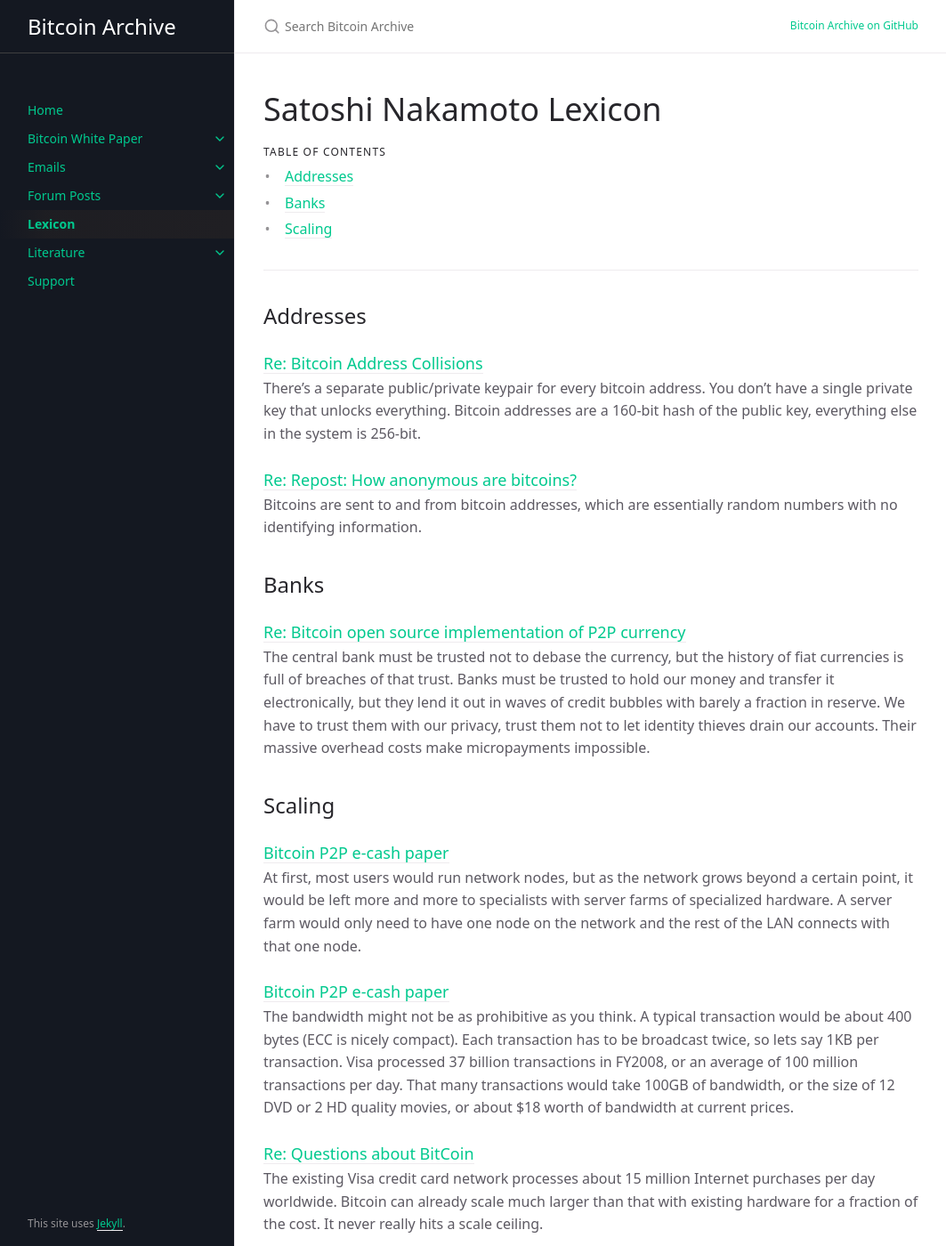
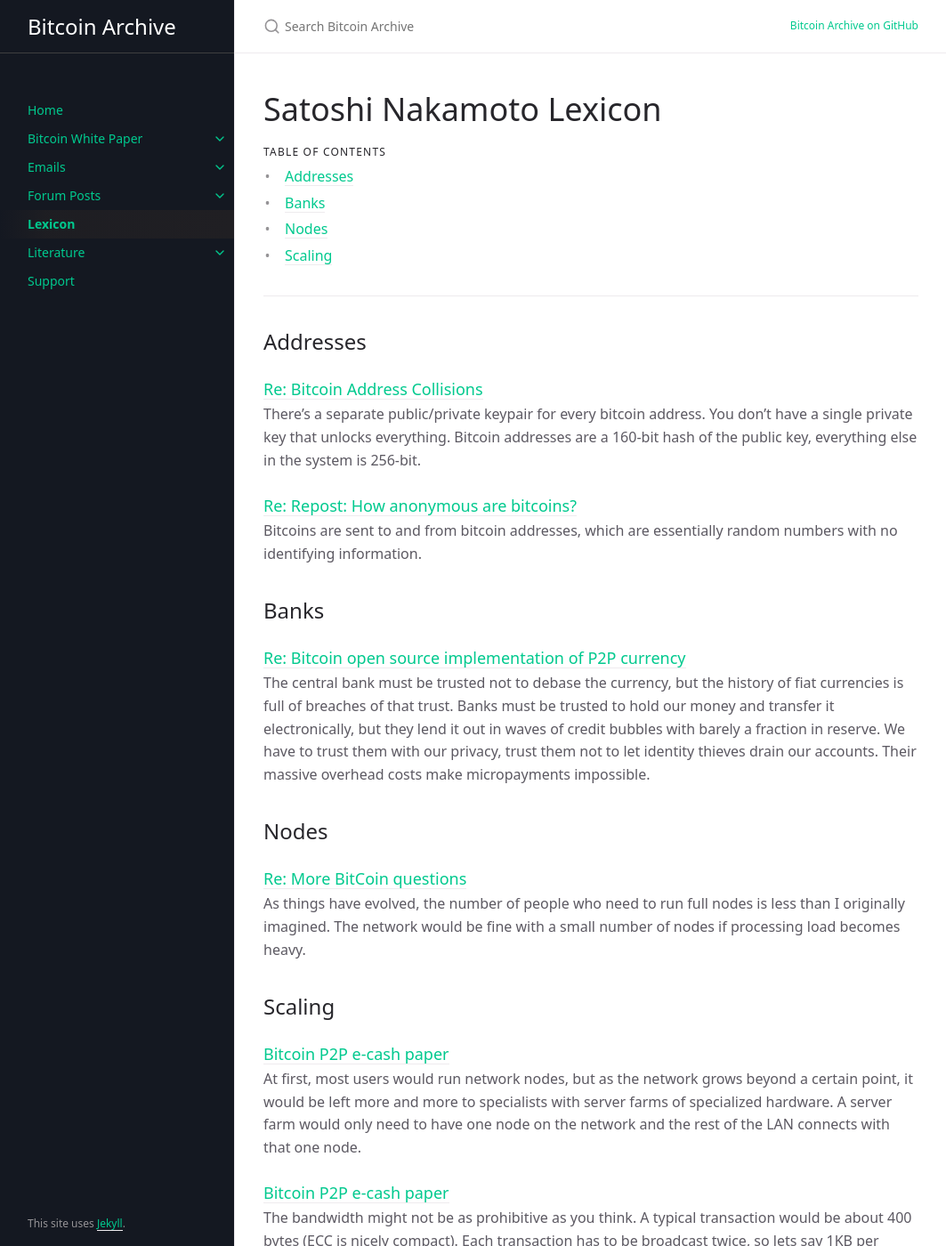
Before and after one commit to wakgill/bitcoin-archive, a Jekyll site: the page built from lexicon.md, in a window 1280 px wide and 1400 px high. Shown: the whole window at 89% size, without its empty margins (108-1171 px from the left). Built offline with Jekyll 4.4.1, drawn with Linux system fonts in a browser that asks for light colours; some web fonts are replaced; comment, search, counter and statistics services are not loaded.

Commit message:
Update lexicon.md

```diff
--- a/lexicon.md
+++ b/lexicon.md
@@ -33,7 +33,14 @@ Bitcoins are sent to and from bitcoin addresses, which are essentially random nu
 ### [Re: Bitcoin open source implementation of P2P currency](/docs/emails/p2p-research/1/)
 {: .no_toc }
 
-The central bank must be trusted not to debase the currency, but the history of fiat currencies is full of breaches of that trust. Banks must be trusted to hold our money and transfer it electronically, but they lend it out in waves of credit bubbles with barely a fraction in reserve. We have to trust them with our privacy, trust them not to let identity thieves drain our accounts. Their massive overhead costs make micropayments impossible.<br>
+The central bank must be trusted not to debase the currency, but the history of fiat currencies is full of breaches of that trust. Banks must be trusted to hold our money and transfer it electronically, but they lend it out in waves of credit bubbles with barely a fraction in reserve. We have to trust them with our privacy, trust them not to let identity thieves drain our accounts. Their massive overhead costs make micropayments impossible.
+
+## Nodes
+
+### [Re: More BitCoin questions](docs/emails/mike-hearn/12/)
+{: .no_toc }
+
+As things have evolved, the number of people who need to run full nodes is less than I originally imagined.  The network would be fine with a small number of nodes if processing load becomes heavy.
 
 ## Scaling
 
```
